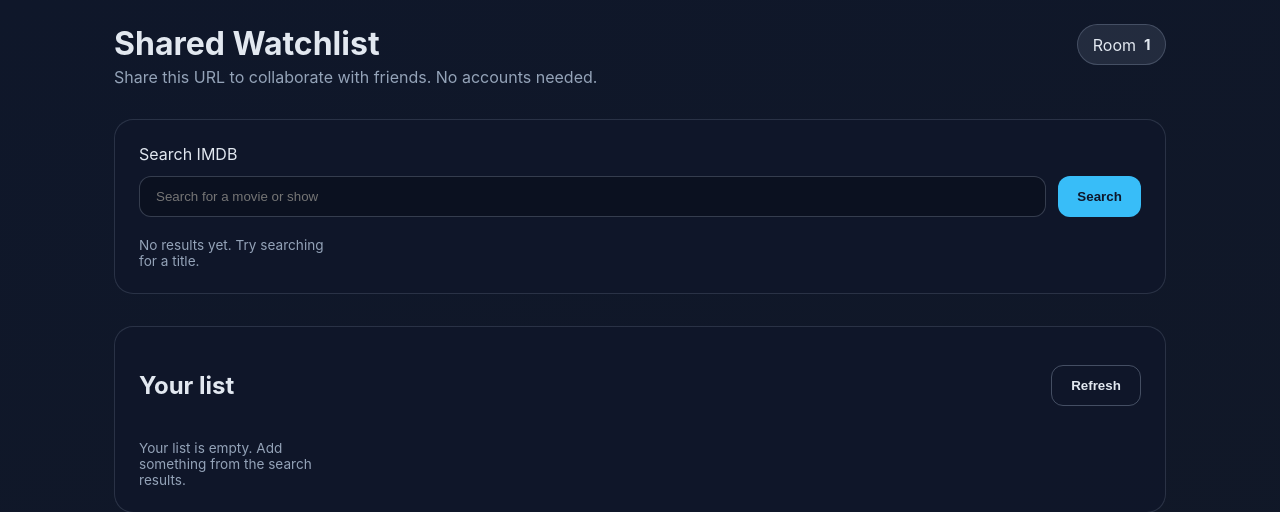
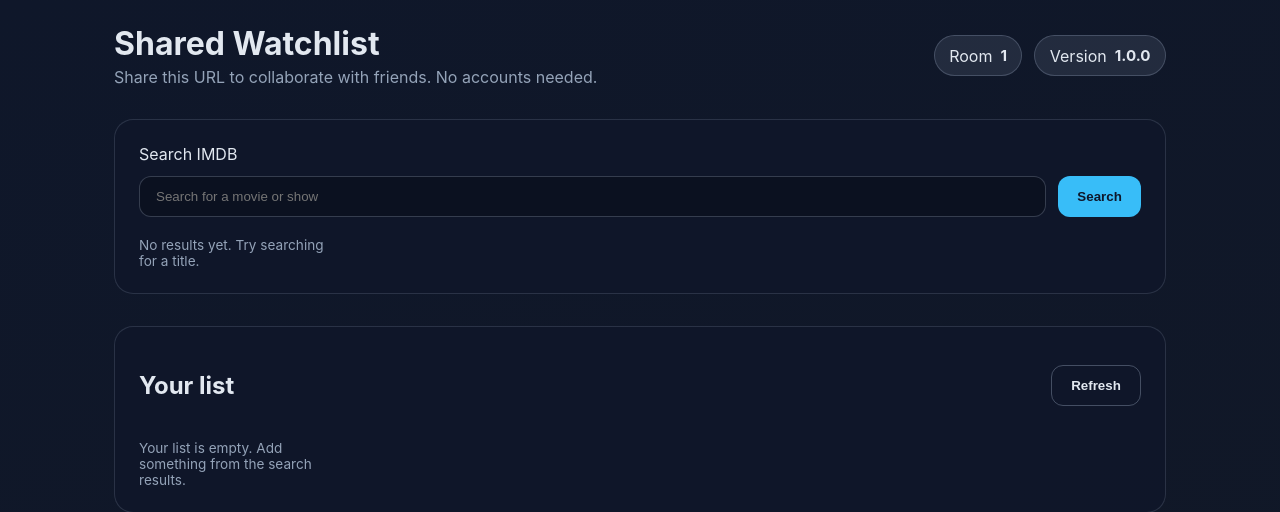
Before and after one commit to maxmo74/drivemap, a Flask app: page /r/1 in a window 1280 px wide. Shown: the top 512 px of the page. Run offline with Flask 3, Linux system fonts and the light colour scheme; data that the repository does not hold is empty.

Commit message:
Restore webapp version badge (#4)

```diff
--- a/webapp/app.py
+++ b/webapp/app.py
@@ -18,6 +18,7 @@ CACHE_TTL_SECONDS = 60 * 60
 IMDB_SUGGESTION_URL = "https://v3.sg.media-imdb.com/suggestion/{first}/{query}.json"
 IMDB_TITLE_URL = "https://www.imdb.com/title/{title_id}/"
 USER_AGENT = "drivemap-movielist/1.0 (+https://example.com)"
+APP_VERSION = "1.0.0"
 
 app = Flask(__name__)
 
@@ -183,7 +184,7 @@ def root() -> Any:
 def room(room: str) -> Any:
     if room == "new":
         return redirect(f"/r/{_default_room()}")
-    return render_template("index.html", room=room)
+    return render_template("index.html", room=room, app_version=APP_VERSION)
 
 
 @app.route("/api/search")
--- a/webapp/static/style.css
+++ b/webapp/static/style.css
@@ -52,6 +52,27 @@ header h1 {
 }
 
 .room-badge strong {
+  font-size: 0.95rem;
+}
+
+.badge-row {
+  display: flex;
+  gap: 0.75rem;
+  flex-wrap: wrap;
+  align-items: center;
+}
+
+.version-badge {
+  background: rgba(148, 163, 184, 0.15);
+  border: 1px solid rgba(148, 163, 184, 0.3);
+  padding: 0.6rem 0.9rem;
+  border-radius: 999px;
+  display: flex;
+  gap: 0.5rem;
+  align-items: center;
+}
+
+.version-badge strong {
   font-size: 0.95rem;
 }
 
--- a/webapp/templates/index.html
+++ b/webapp/templates/index.html
@@ -13,9 +13,15 @@
           <h1>Shared Watchlist</h1>
           <p class="subtitle">Share this URL to collaborate with friends. No accounts needed.</p>
         </div>
-        <div class="room-badge">
-          <span>Room</span>
-          <strong id="room-id">{{ room }}</strong>
+        <div class="badge-row">
+          <div class="room-badge">
+            <span>Room</span>
+            <strong id="room-id">{{ room }}</strong>
+          </div>
+          <div class="version-badge">
+            <span>Version</span>
+            <strong id="app-version">{{ app_version }}</strong>
+          </div>
         </div>
       </header>
 
```
